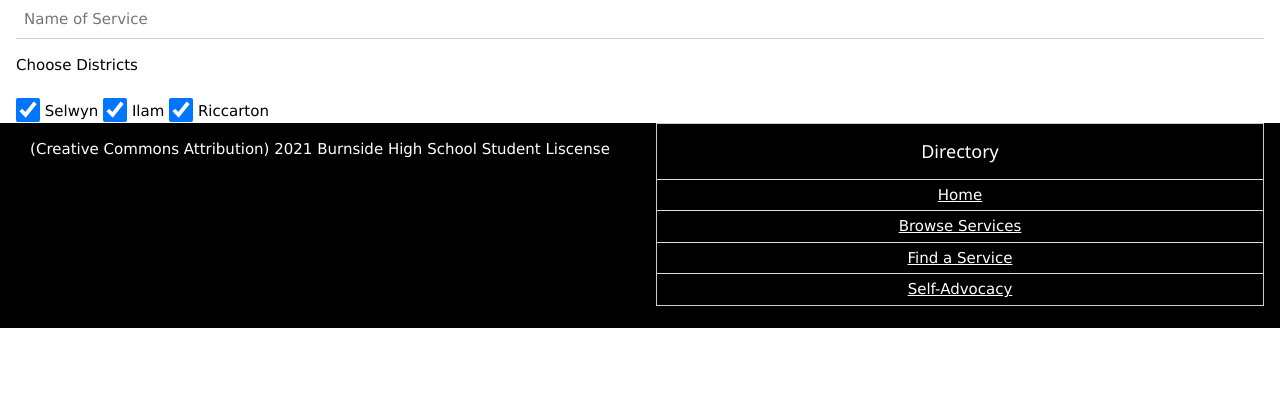
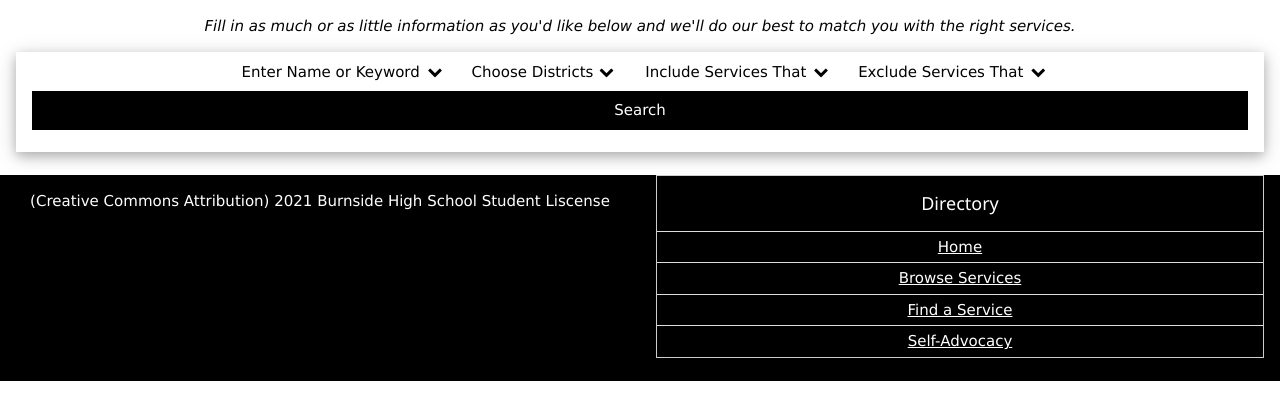
Before and after one commit to evelynAtlas/YouthHealthSite, a Flask app: page /find_a_service in a window 1280 px wide. Shown: the part 237-657 px from the top of the page. Run offline with Flask 2, Linux system fonts and the light colour scheme.

Commit message:
Created Search Function
Created page where user could enter criteria to complete a search of health services in the database. When the user submits, a page displaying matching health services is generated.

```diff
--- a/main.py
+++ b/main.py
@@ -1,5 +1,6 @@
 from flask import Flask, render_template, request, redirect, abort
 from flask_sqlalchemy import SQLAlchemy
+from flask_login import LoginManager, UserMixin
 from sqlalchemy import asc, desc
 import sqlite3
 import library
@@ -12,8 +13,12 @@ app = Flask('__name__')
 
 app.config['SQLALCHEMY_TRACK_MODIFICATIONS'] = False
 app.config['SQLALCHEMY_DATABASE_URI'] = 'sqlite:///db.sqlite3'
+app.config['SECRET_KEY'] = 'blah'
 
 db = SQLAlchemy(app)
+
+login_manager = LoginManager()
+
 
 class HealthOption(db.Model):
   id = db.Column(db.Integer, primary_key=True)
@@ -30,7 +35,7 @@ def home():
 @app.route("/browse")
 def browse():
   results = HealthOption.query.order_by(HealthOption.id.desc())
-  return render_template("browse.html", results=results)
+  return render_template("browse.html", results=results, statement="Canterbury Health Services")
 
 
 @app.route("/advocacy")
@@ -40,7 +45,45 @@ def advocacy():
 
 @app.route("/find_a_service")
 def find_a_service():
-  return render_template("find_service.html")
+  if len(request.args) > 0:
+    searched_name = request.args.get('searched_name')
+    searched_name = "%{}%".format(searched_name)
+    results = HealthOption.query.filter(HealthOption.name.like(searched_name)).all()
+    districts = request.args.getlist('districts')
+    if districts != []:
+      district_results = []
+      for option in results:
+        for district in districts:
+          if str(district) in option.location:
+            district_results.append(option)
+    else:
+      district_results = results
+    include = request.args.getlist('include')
+    inclusive_results = []
+    if include != []:
+      for option in district_results:
+        for item in include:
+          if str(item).lower() in option.accessibility.lower():
+            inclusive_results.append(option)
+    else:
+      inclusive_results = district_results
+    exclude = request.args.getlist('exclude')
+    for option in inclusive_results:
+      for item in exclude:
+        if str(item).lower() in option.accessibility.lower():
+          inclusive_results.remove(option)
+    if len(inclusive_results) > 0:
+      return render_template("browse.html", results=inclusive_results, statement="Canterbury Health Services Matching Your Search:")
+    else:
+      return render_template("browse.html", statement="No Services Matched Your Search. Try Again")
+  else:
+    return render_template("find_service.html")
+
+
+@app.route("/search_services")
+def search():
+  return render_template("sign_up.html")
+  #return render_template("browse.html", results=results)
 
 
 @app.route("/login")
--- a/static/css/style.css
+++ b/static/css/style.css
@@ -13,3 +13,16 @@
 .example_img {
   width: 100%;
 }
+
+#districts, #include, #exclude, #name {
+  display: none;
+  margin: auto;
+}
+
+#include, #exclude, #districts {
+  width: 50%;
+}
+
+i.fa {
+  margin-left: 4%;
+}
--- a/templates/find_service.html
+++ b/templates/find_service.html
@@ -2,15 +2,51 @@
 
 {% block content %}
 
-<form class="w3-container">
-  <input class="w3-input" type="text" placeholder="Name of Service">
-  <p>Choose Districts</p>
-  <input class="w3-check" type="checkbox" checked="checked">
-  <label>Selwyn</label>
-  <input class="w3-check" type="checkbox" checked="checked">
-  <label>Ilam</label>
-  <input class="w3-check" type="checkbox" checked="checked">
-  <label>Riccarton</label>
-</form>
+<div class="w3-container">
+  <p class="w3-center"><i class="italic">Fill in as much or as little information as you'd like below and we'll do our best to match you with the right services.</i></p>
+  <form class="w3-container w3-center w3-card-4">
+    <button type="button" class="w3-button w3-hover-teal" onclick="display('name')">Enter Name or Keyword<i class="fa fa-chevron-down"></i></button>
+    <div id="name">
+      <input class="w3-input w3-border w3-round" type="text" name="searched_name" id="searched_name">
+    </div>
+    <button type="button" class="w3-button w3-hover-teal" onclick="display('districts')">Choose Districts<i class="fa fa-chevron-down"></i></button>
+    <div id="districts" class="w3-left-align">
+      <input class="w3-check" type="checkbox" name="districts" value="Selwyn">
+      <label>Selwyn</label><br>
+      <input class="w3-check" type="checkbox" name="districts" value="Ilam">
+      <label>Ilam</label><br>
+      <input class="w3-check" type="checkbox" name="districts" value="Riccarton">
+      <label>Riccarton</label><br>
+      <input class="w3-check" type="checkbox" name="districts" value="Waltham">
+      <label>Waltham</label>
+    </div>
+    <button type="button" class="w3-button w3-hover-teal" onclick="display('include')">Include Services That<i class="fa fa-chevron-down"></i></button>
+    <div id="include">
+      <input class="w3-check" type="checkbox" name="include" value="Recognises Community Card Holders">
+      <label>Recognise Community Card Holders</label>
+    </div>
+    <button type="button" class="w3-button w3-hover-teal" onclick="display('exclude')">Exclude Services That<i class="fa fa-chevron-down"></i></button>
+    <div id="exclude">
+      <input class="w3-check" type="checkbox" name="exclude" value="Higher Fees for Non-Residents">
+      <label>Have Higher Fees for Non-Residents</label>
+    </div>
+    <br>
+    <input type="submit" value="Search" class="w3-btn w3-black w3-block">
+    <br>
+  </form>
+  <br>
+</div>
+
+<script>
+  function display(section) {
+    var display_hidden = document.getElementById(section);
+    var displayed = window.getComputedStyle(display_hidden);
+    if (displayed["display"] === "none") {
+      display_hidden.style.display = "block";
+    } else {
+      display_hidden.style.display = "none";
+    }
+  }
+</script>
 
 {% endblock %}
--- a/templates/layout.html
+++ b/templates/layout.html
@@ -5,15 +5,14 @@
     <meta charset="UTF-8">
     <meta name="viewport" content="width=device-width, initial-scale=1.0">
     <link rel="stylesheet" href="https://cdnjs.cloudflare.com/ajax/libs/normalize/8.0.1/normalize.min.css" integrity="sha512-NhSC1YmyruXifcj/KFRWoC561YpHpc5Jtzgvbuzx5VozKpWvQ+4nXhPdFgmx8xqexRcpAglTj9sIBWINXa8x5w==" crossorigin="anonymous" referrerpolicy="no-referrer" />
+    <link rel="stylesheet" href="https://www.w3schools.com/w3css/4/w3.css">
     <link href="{{ url_for('static',filename='css/style.css') }}" rel="stylesheet" type="text/css">
-    <link rel="stylesheet" href="https://www.w3schools.com/w3css/4/w3.css">
+    <link rel="stylesheet" href="https://cdnjs.cloudflare.com/ajax/libs/font-awesome/4.7.0/css/font-awesome.min.css">
   </head>
   <body>
     {% include 'header.html' %}
     {% include 'nav.html' %}
-    <div class="wrapper">
-      {% block content %}{% endblock %}
-    </div>
+    {% block content %}{% endblock %}
     {% include 'footer.html' %}
   </body>
 </html>
```
Also changed, not shown: templates/browse.html (+7 -1 lines), db.sqlite3.
